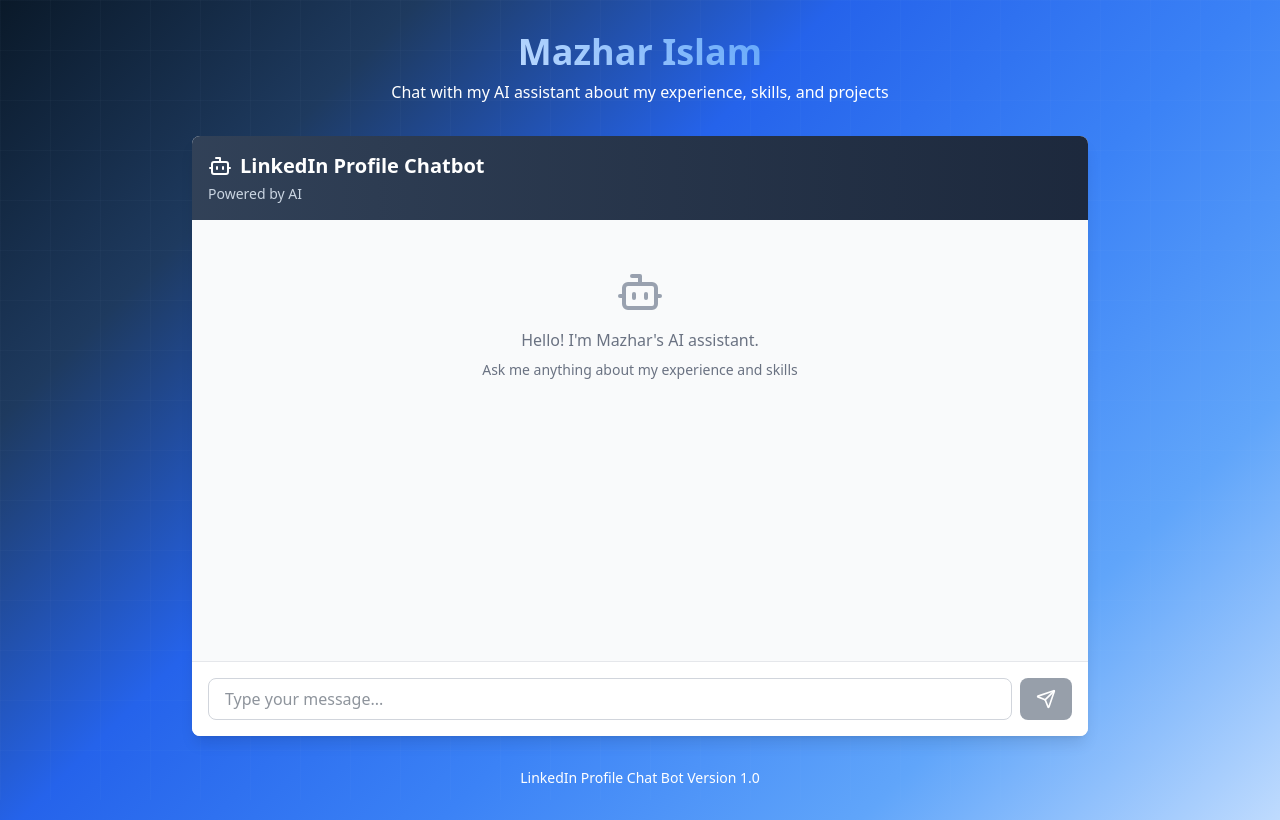
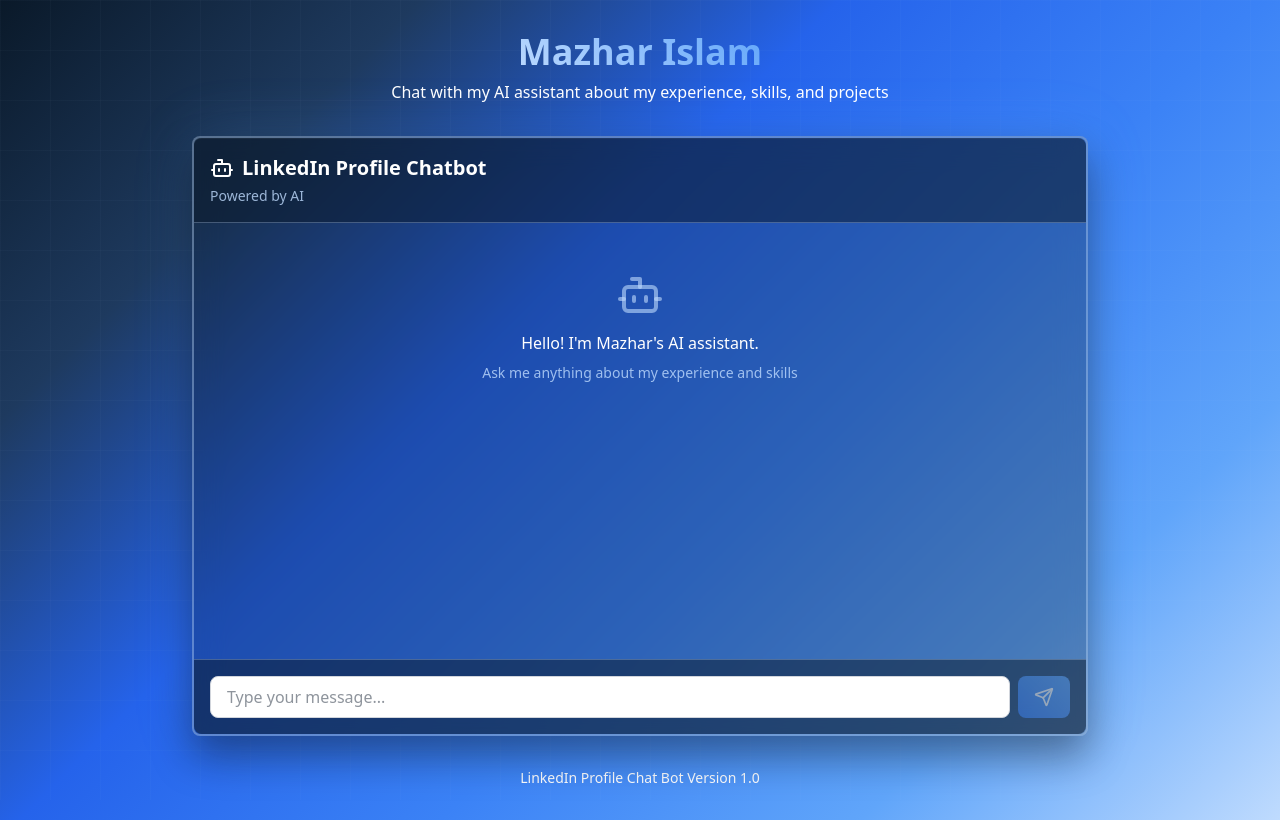
Before and after one commit to mazharislam/prochatbot, a Next.js app in the folder frontend/: page / in a window 1280 px wide. Built offline with nearby package versions, Linux system fonts and the light colour scheme.

Commit message:
Update UI: Add cyber-security aesthetic with gradient title and dark blue theme

```diff
--- a/frontend/components/twin.tsx
+++ b/frontend/components/twin.tsx
@@ -90,23 +90,31 @@ export default function Twin() {
     };
 
     return (
-        <div className="flex flex-col h-full bg-gray-50 rounded-lg shadow-lg">
+        <div className="flex flex-col h-full rounded-lg shadow-lg" style={{
+            background: 'rgba(10, 25, 41, 0.3)',
+            backdropFilter: 'blur(15px)',
+            border: '2px solid rgba(191, 219, 254, 0.4)',
+            boxShadow: '0 20px 40px rgba(0, 0, 0, 0.4), 0 0 60px rgba(96, 165, 250, 0.2), inset 0 1px 0 rgba(255, 255, 255, 0.1)'
+        }}>
             {/* Header */}
-            <div className="bg-gradient-to-r from-slate-700 to-slate-800 text-white p-4 rounded-t-lg">
+            <div className="text-white p-4 rounded-t-lg" style={{
+                background: 'rgba(10, 25, 41, 0.5)',
+                borderBottom: '1px solid rgba(191, 219, 254, 0.3)'
+            }}>
                 <h2 className="text-xl font-semibold flex items-center gap-2">
                     <Bot className="w-6 h-6" />
                     LinkedIn Profile Chatbot
                 </h2>
-                <p className="text-sm text-slate-300 mt-1">Powered by AI</p>
+                <p className="text-sm mt-1" style={{ color: 'rgba(191, 219, 254, 0.8)' }}>Powered by AI</p>
             </div>
 
             {/* Messages */}
             <div className="flex-1 overflow-y-auto p-4 space-y-4">
                 {messages.length === 0 && (
-                    <div className="text-center text-gray-500 mt-8">
-                        <Bot className="w-12 h-12 mx-auto mb-3 text-gray-400" />
-                        <p>Hello! I&apos;m Mazhar&apos;s AI assistant.</p>
-                        <p className="text-sm mt-2">Ask me anything about my experience and skills</p>
+                    <div className="text-center text-gray-300 mt-8">
+                        <Bot className="w-12 h-12 mx-auto mb-3" style={{ color: 'rgba(191, 219, 254, 0.6)' }} />
+                        <p className="text-white">Hello! I&apos;m Mazhar&apos;s AI assistant.</p>
+                        <p className="text-sm mt-2" style={{ color: 'rgba(191, 219, 254, 0.8)' }}>Ask me anything about my experience and skills</p>
                     </div>
                 )}
 
@@ -119,7 +127,9 @@ export default function Twin() {
                     >
                         {message.role === 'assistant' && (
                             <div className="flex-shrink-0">
-                                <div className="w-8 h-8 bg-slate-700 rounded-full flex items-center justify-center">
+                                <div className="w-8 h-8 rounded-full flex items-center justify-center" style={{
+                                    background: 'linear-gradient(45deg, #3b82f6, #60a5fa)'
+                                }}>
                                     <Bot className="w-5 h-5 text-white" />
                                 </div>
                             </div>
@@ -128,14 +138,17 @@ export default function Twin() {
                         <div
                             className={`max-w-[70%] rounded-lg p-3 ${
                                 message.role === 'user'
-                                    ? 'bg-slate-700 text-white'
+                                    ? 'text-white'
                                     : 'bg-white border border-gray-200 text-gray-800'
                             }`}
+                            style={message.role === 'user' ? {
+                                background: 'linear-gradient(45deg, #3b82f6, #60a5fa)'
+                            } : {}}
                         >
                             <p className="whitespace-pre-wrap">{message.content}</p>
                             <p
                                 className={`text-xs mt-1 ${
-                                    message.role === 'user' ? 'text-slate-300' : 'text-gray-500'
+                                    message.role === 'user' ? 'text-blue-100' : 'text-gray-500'
                                 }`}
                             >
                                 {message.timestamp.toLocaleTimeString()}
@@ -155,7 +168,9 @@ export default function Twin() {
                 {isLoading && (
                     <div className="flex gap-3 justify-start">
                         <div className="flex-shrink-0">
-                            <div className="w-8 h-8 bg-slate-700 rounded-full flex items-center justify-center">
+                            <div className="w-8 h-8 rounded-full flex items-center justify-center" style={{
+                                background: 'linear-gradient(45deg, #3b82f6, #60a5fa)'
+                            }}>
                                 <Bot className="w-5 h-5 text-white" />
                             </div>
                         </div>
@@ -173,7 +188,10 @@ export default function Twin() {
             </div>
 
             {/* Input */}
-            <div className="border-t border-gray-200 p-4 bg-white rounded-b-lg">
+            <div className="p-4 rounded-b-lg" style={{
+                background: 'rgba(10, 25, 41, 0.5)',
+                borderTop: '1px solid rgba(191, 219, 254, 0.3)'
+            }}>
                 <div className="flex gap-2">
                     <input
                         type="text"
@@ -181,13 +199,16 @@ export default function Twin() {
                         onChange={(e) => setInput(e.target.value)}
                         onKeyDown={handleKeyPress}
                         placeholder="Type your message..."
-                        className="flex-1 px-4 py-2 border border-gray-300 rounded-lg focus:outline-none focus:ring-2 focus:ring-slate-600 focus:border-transparent text-gray-800"
+                        className="flex-1 px-4 py-2 border border-gray-300 rounded-lg focus:outline-none focus:ring-2 focus:ring-blue-500 focus:border-transparent text-gray-800 bg-white"
                         disabled={isLoading}
                     />
                     <button
                         onClick={sendMessage}
                         disabled={!input.trim() || isLoading}
-                        className="px-4 py-2 bg-slate-700 text-white rounded-lg hover:bg-slate-800 focus:outline-none focus:ring-2 focus:ring-slate-600 disabled:opacity-50 disabled:cursor-not-allowed transition-colors"
+                        className="px-4 py-2 text-white rounded-lg focus:outline-none focus:ring-2 focus:ring-blue-500 disabled:opacity-50 disabled:cursor-not-allowed transition-colors"
+                        style={{
+                            background: 'linear-gradient(45deg, #3b82f6, #60a5fa)'
+                        }}
                     >
                         <Send className="w-5 h-5" />
                     </button>
```
